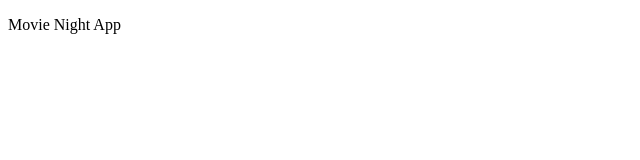
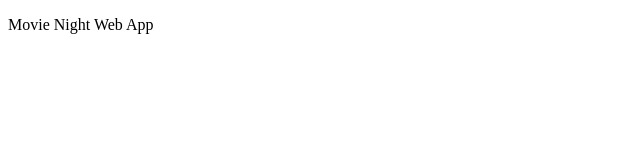
Before and after one commit to Mark-R-5388/movie-app, a website: page index.html in a window 1280 px wide. Shown: the full height of the page, 0-640 px from the left. Drawn offline with Linux system fonts and the light colour scheme.

Commit message:
fixed title

```diff
--- a/index.html
+++ b/index.html
@@ -9,7 +9,7 @@
 	<body>
 		<header>
 			<!-- <img class="header-logo" src="" /> -->
-			<p>Movie Night App</p>
+			<p>Movie Night Web App</p>
 		</header>
 		<section class="top_ten_movies_section"></section>
 		<section class="top_action_movies_section"></section>
```
